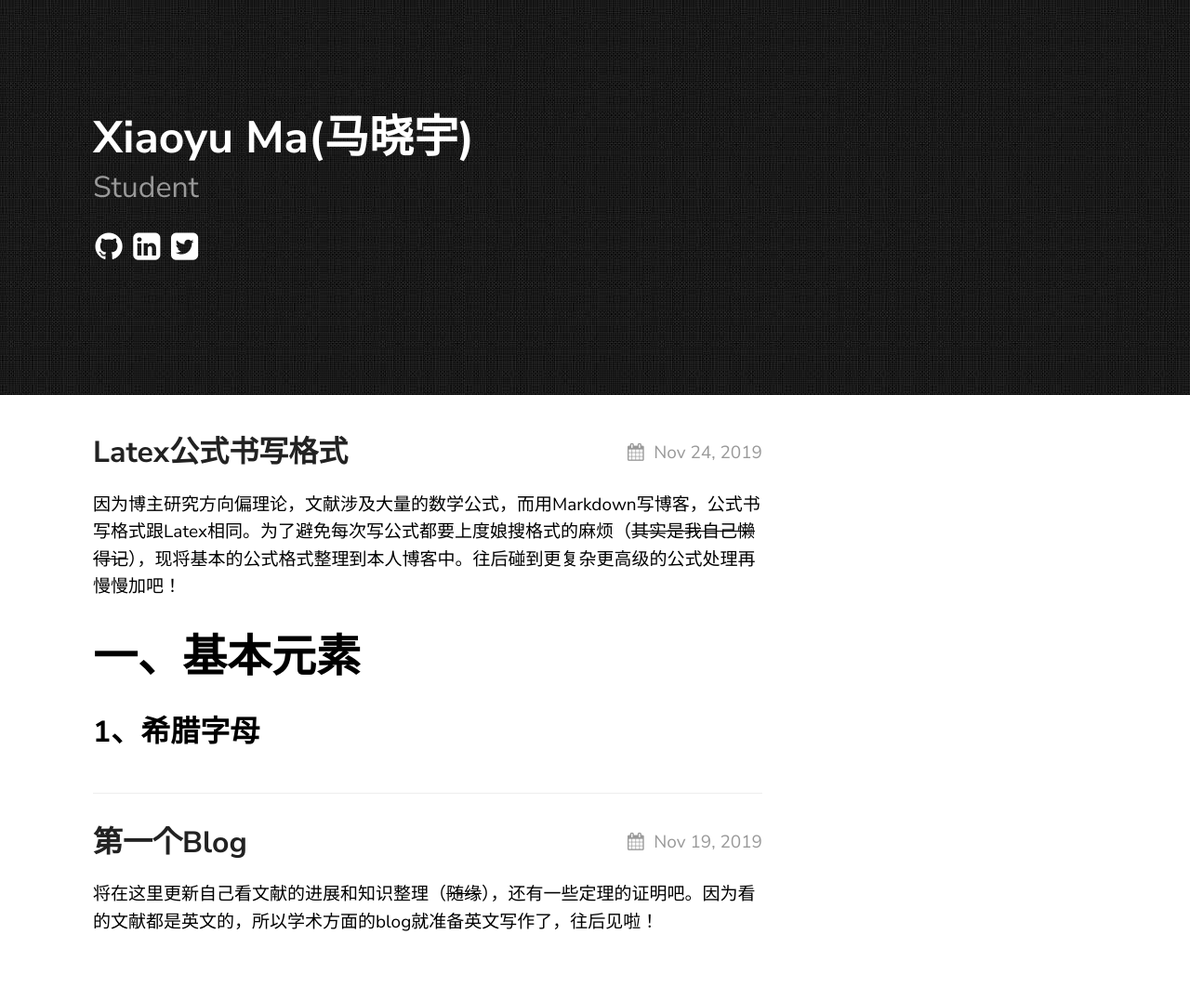
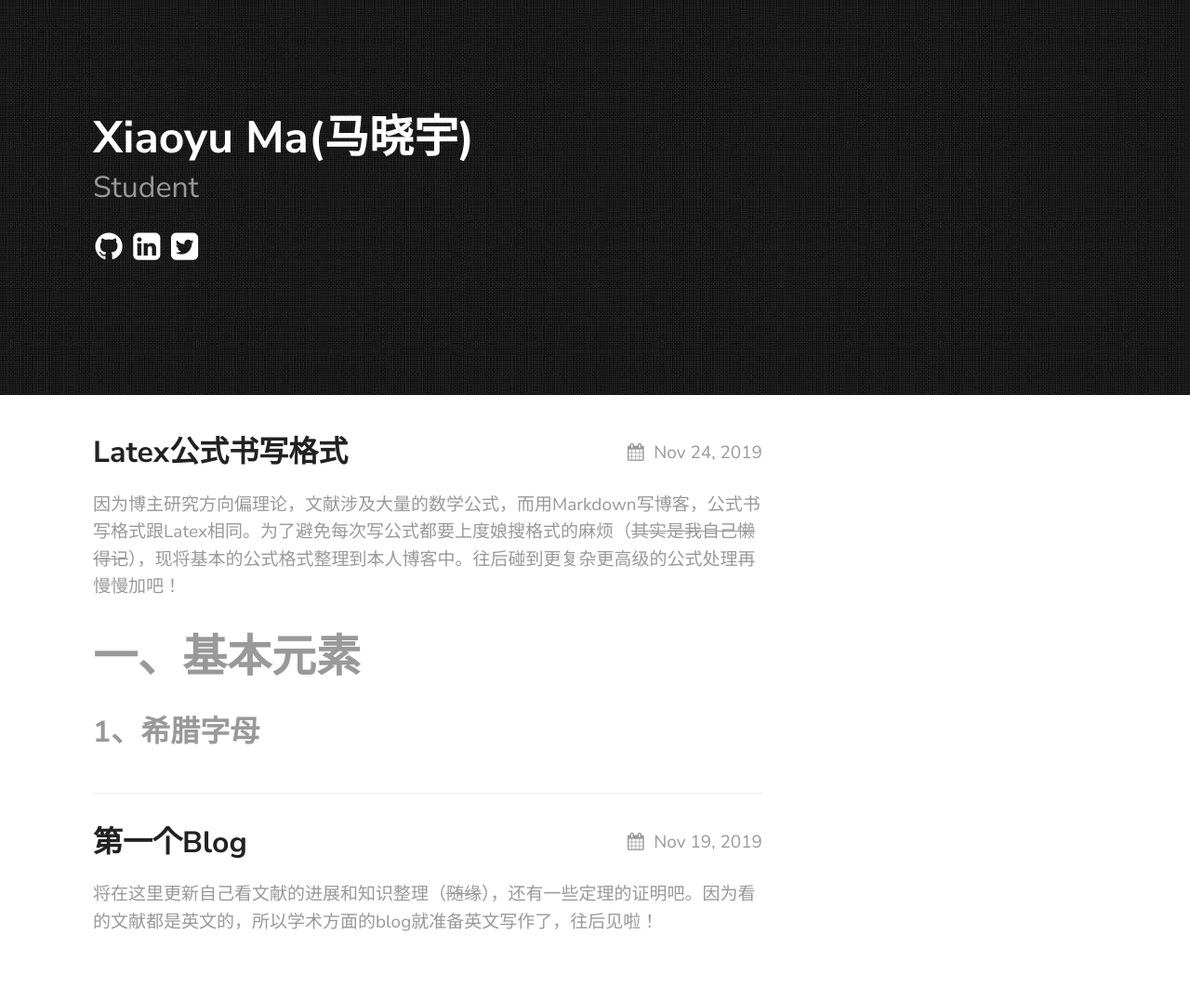
Before and after one commit to derek1998/blog.xiaoyuma, a Jekyll site: the page built from index.md, in a window 1280 px wide. Shown: the whole page at 93% size. Built offline with Jekyll 4.4.1, drawn with Linux system fonts in a browser that asks for light colours.

Commit message:
Update theme.scss

```diff
--- a/_sass/theme.scss
+++ b/_sass/theme.scss
@@ -193,6 +193,7 @@ header {
 }
 
 .posts {
+	color: $gray;
 	list-style-type: none;
 	padding: 0;
 	>li {
```
